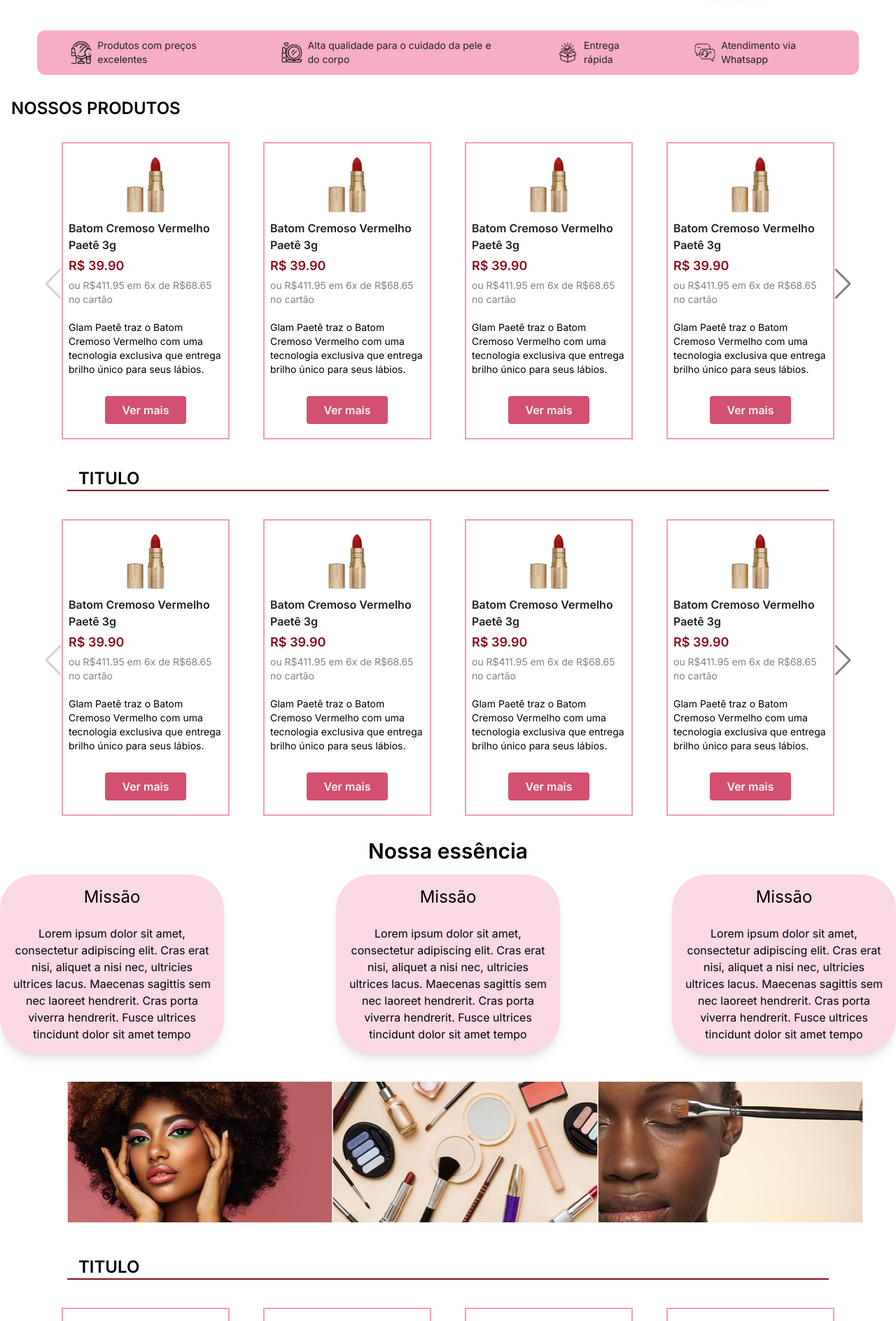
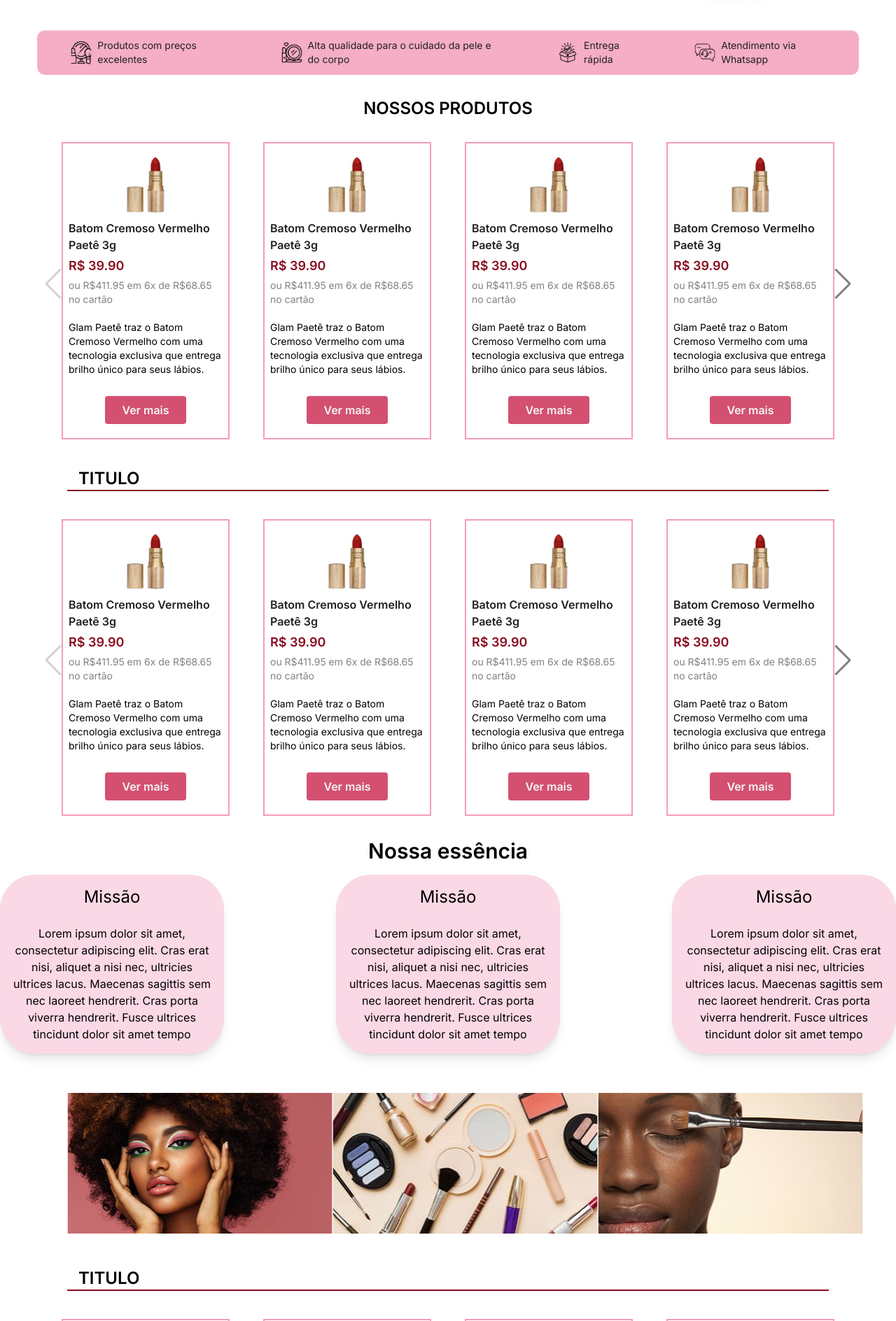
Before and after one commit to luizamc003/Next-Desafio-2025.1, a Next.js app: page / in a window 1280 px wide. Shown: the part 640-2528 px from the top of the page at 70% size. Built offline with nearby package versions, Linux system fonts and the light colour scheme.

Commit message:
fix alguns detalhes landing-page

```diff
--- a/src/app/page.tsx
+++ b/src/app/page.tsx
@@ -16,7 +16,9 @@ export default function Home() {
     <div>
       <HeroSection /> <InformationBar />{" "}
       <div className="flex justify-center flex-col my-8">
-        <span className="font-semibold text-2xl px-4">NOSSOS PRODUTOS</span>
+        <span className="font-semibold text-2xl px-4 flex justify-center iemns-center">
+          NOSSOS PRODUTOS
+        </span>
         <Slider />
         <TitleSlider title="TITULO" />
         <div className="w-full">
@@ -28,7 +30,7 @@ export default function Home() {
           </span>
         </div>
         <ValuesContainer />
-        <div className="flex justify-between items-center px-24 py-10 ">
+        <div className="hidden md:flex justify-between items-center px-24 py-10">
           <Image
             src="/landing-page/make-img3.png"
             alt="Modelo 1"
--- a/src/components/slider/title-slider/index.tsx
+++ b/src/components/slider/title-slider/index.tsx
@@ -4,7 +4,7 @@ interface TitleSliderProps {
 
 export default function TitleSlider({ title }: TitleSliderProps) {
   return (
-    <div className="w-full flex justify-center my-2">
+    <div className="w-full flex justify-center py-2">
       <div className="w-[85%] border-b-2 border-danger">
         <span className="font-semibold text-2xl px-4">{title}</span>
       </div>
--- a/src/components/values-mission-containers/index.tsx
+++ b/src/components/values-mission-containers/index.tsx
@@ -1,6 +1,6 @@
 export default function ValuesContainer() {
   return (
-    <div className="flex justify-center items-center flex-col gap-40 md:flex-row">
+    <div className="flex justify-center items-center flex-col gap-10 md:gap-40 md:flex-row pb-4">
       <div className="flex flex-col justify-center bg-[#f49cbb63] p-4 rounded-[50px] gap-4 shadow-lg w-80">
         <span className="text-2xl mb-2 text-center">Missão</span>
         <span className="text-center">
```
